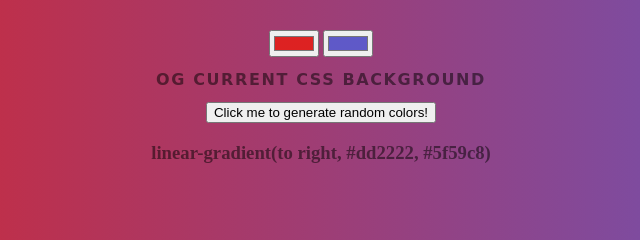
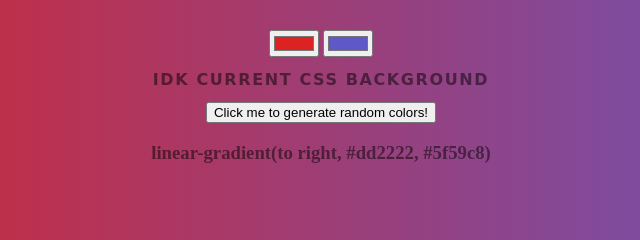
Before and after one commit to samothui/background-generator, a plain HTML site: page index.html in a window 1280 px wide. Shown: the part 306-546 px from the top of the page, 319-959 px from the left. Drawn offline with Linux system fonts and the light colour scheme; a web font is replaced by a local one.

Commit message:
I dont even know anymore - branch

```diff
--- a/index.html
+++ b/index.html
@@ -9,7 +9,7 @@
 	<h1> Background generator </h1>
 	<input class= "color1" type="color" name="color1" value="#dd2222">
 	<input class= "color2" type="color" name="color2" value="#5f59c8">
-	<h2> OG Current CSS Background</h2>
+	<h2> IDK Current CSS Background</h2>
 	<button id="random"> Click me to generate random colors!</button>
 	<h3></h3>
 
```
